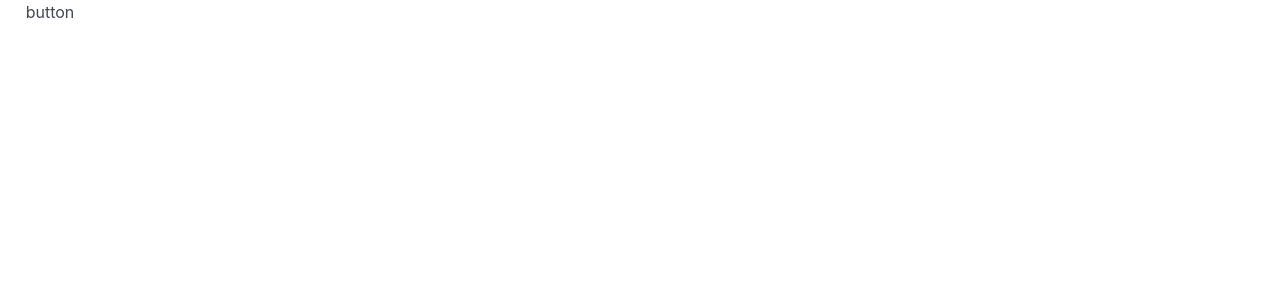
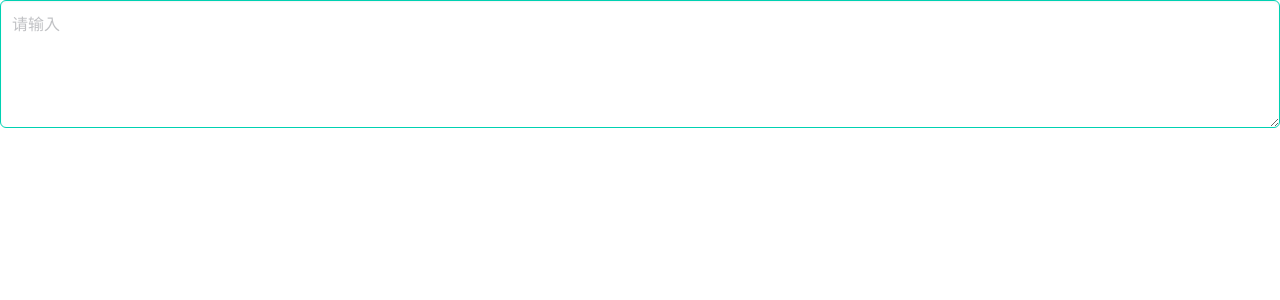
Before and after one commit to jiangwenyang/pinyin-utools-plugin, a React app: page / in a window 1280 px wide. Shown: the top 300 px of the page. Built offline with nearby package versions, Linux system fonts and the light colour scheme.

Commit message:
输入框

```diff
--- a/index.html
+++ b/index.html
@@ -4,7 +4,7 @@
     <meta charset="utf-8" />
     <title>汉字转拼音</title>
     <link rel="stylesheet" href="./node_modules/bulma/css/bulma.min.css" />
-  <link href="D:\workspace\pinyin-utools-plugin\build/main.css" rel="stylesheet"></head>
+  </head>
   <body>
     <div id="app"></div>
   <script type="text/javascript" src="D:\workspace\pinyin-utools-plugin\build/bundle.js"></script></body>
--- a/package.json
+++ b/package.json
@@ -46,8 +46,6 @@
   },
   "lint-staged": {
     "src/**/*.{js,jsx,ts,tsx,json,css}": [
-      "prettier --write",
-      "eslint --fix src/",
       "git add"
     ]
   },
--- /dev/null
+++ b/src/components/TextArea/TextArea.tsx
@@ -0,0 +1,19 @@
+import React from 'react';
+
+const TextArea = ({ onChange, value }) => {
+  const handleTextareaChange = (e: React.ChangeEvent<HTMLTextAreaElement>) => {
+    if (onChange) {
+      onChange(e);
+    }
+  };
+  return (
+    <textarea
+      value={value}
+      onChange={handleTextareaChange}
+      className="textarea is-primary"
+      placeholder="请输入"
+    />
+  );
+};
+
+export default TextArea;
--- /dev/null
+++ b/src/components/TextArea/index.tsx
@@ -0,0 +1,3 @@
+import TextArea from './TextArea';
+
+export default TextArea;
--- a/src/components/button.tsx
+++ /dev/null
@@ -1,8 +0,0 @@
-import React from 'react';
-import * as styles from './index.css';
-
-const Button = () => {
-  return <button className={styles.myButton}>button</button>;
-};
-
-export default Button;
--- a/src/components/index.css
+++ /dev/null
@@ -1,10 +0,0 @@
-.myButton {
-  --myWidth: 100px;
-  --myHeight: 20px;
-  width: var(--myWidth);
-  height: var(--myHeight);
-  color: 'red';
-  &:hover {
-    color: 'red';
-  }
-}
--- a/src/components/index.css.d.ts
+++ /dev/null
@@ -1 +0,0 @@
-export const myButton: string;
--- a/src/index.tsx
+++ b/src/index.tsx
@@ -1,10 +1,20 @@
-import React from 'react';
+import React, { useState } from 'react';
 import ReactDOM from 'react-dom';
 
-import Button from './components/button';
+import TextArea from './components/TextArea';
+import { getValueFromEvent } from './utils/event';
 
 const App = () => {
-  return <Button />;
+  const [text, setText] = useState('');
+  const handleTextChange = e => {
+    setText(getValueFromEvent(e));
+  };
+
+  return (
+    <div>
+      <TextArea onChange={handleTextChange} value={text} />
+    </div>
+  );
 };
 
 ReactDOM.render(<App />, document.getElementById('app'));
--- /dev/null
+++ b/src/utils/event.ts
@@ -0,0 +1,9 @@
+const getValueFromEvent = e => {
+  if (!e || !e.target) {
+    return e;
+  }
+  const { target } = e;
+  return target.type === 'checkbox' ? target.checked : target.value;
+};
+
+export { getValueFromEvent };
--- a/webpack.config.js
+++ b/webpack.config.js
@@ -12,7 +12,7 @@ module.exports = {
     path: path.join(__dirname, 'build'),
     publicPath: path.join(__dirname, 'build'),
     filename: 'bundle.js',
-    chunkFilename: '[name].js'
+    chunkFilename: '[name].js',
   },
   module: {
     rules: [
@@ -20,17 +20,18 @@ module.exports = {
         test: /\.tsx?$/,
         include: [path.resolve(__dirname, 'src')],
         exclude: [path.resolve(__dirname, 'node_modules')],
-        loader: 'babel-loader'
+        loader: 'babel-loader',
       },
       {
         test: /\.css$/,
-        exclude: /node_modules/,
+        include: [path.resolve(__dirname, 'src')],
+        exclude: [path.resolve(__dirname, 'node_modules')],
         use: [
           {
             loader: MiniCssExtractPlugin.loader,
             options: {
-              hmr: process.env.NODE_ENV === 'development'
-            }
+              hmr: process.env.NODE_ENV === 'development',
+            },
           },
           {
             loader: 'typings-for-css-modules-loader',
@@ -39,41 +40,41 @@ module.exports = {
               namedExport: true,
               camelCase: true,
               minimize: true,
-              localIdentName: '[local]_[hash:base64:5]'
-            }
+              localIdentName: '[local]_[hash:base64:5]',
+            },
           },
-          'postcss-loader'
-        ]
-      }
-    ]
+          'postcss-loader',
+        ],
+      },
+    ],
   },
   resolve: {
-    extensions: ['.js', '.ts', '.jsx', '.tsx', '.json', '.css']
+    extensions: ['.js', '.ts', '.jsx', '.tsx', '.json', '.css'],
   },
   devtool: 'source-map',
   plugins: [
     new HtmlWebpackPlugin({
       title: '汉字转拼音',
-      template: path.resolve(__dirname, 'public', 'index.html')
+      template: path.resolve(__dirname, 'public', 'index.html'),
     }),
     new FileManagerPlugin({
       onStart: {
-        delete: [path.resolve(__dirname, 'build')]
+        delete: [path.resolve(__dirname, 'build')],
       },
       onEnd: {
         copy: [
           {
             source: path.resolve(__dirname, 'build', 'index.html'),
-            destination: __dirname
-          }
-        ]
-      }
+            destination: __dirname,
+          },
+        ],
+      },
     }),
     new MiniCssExtractPlugin({
       filename: '[name].css',
       chunkFilename: '[id].css',
-      ignoreOrder: false
+      ignoreOrder: false,
     }),
-    new WatchIgnorePlugin([/css\.d\.ts$/])
-  ]
+    new WatchIgnorePlugin([/css\.d\.ts$/]),
+  ],
 };
```
Also changed, not shown: src/components/TextArea/index.css (added).
